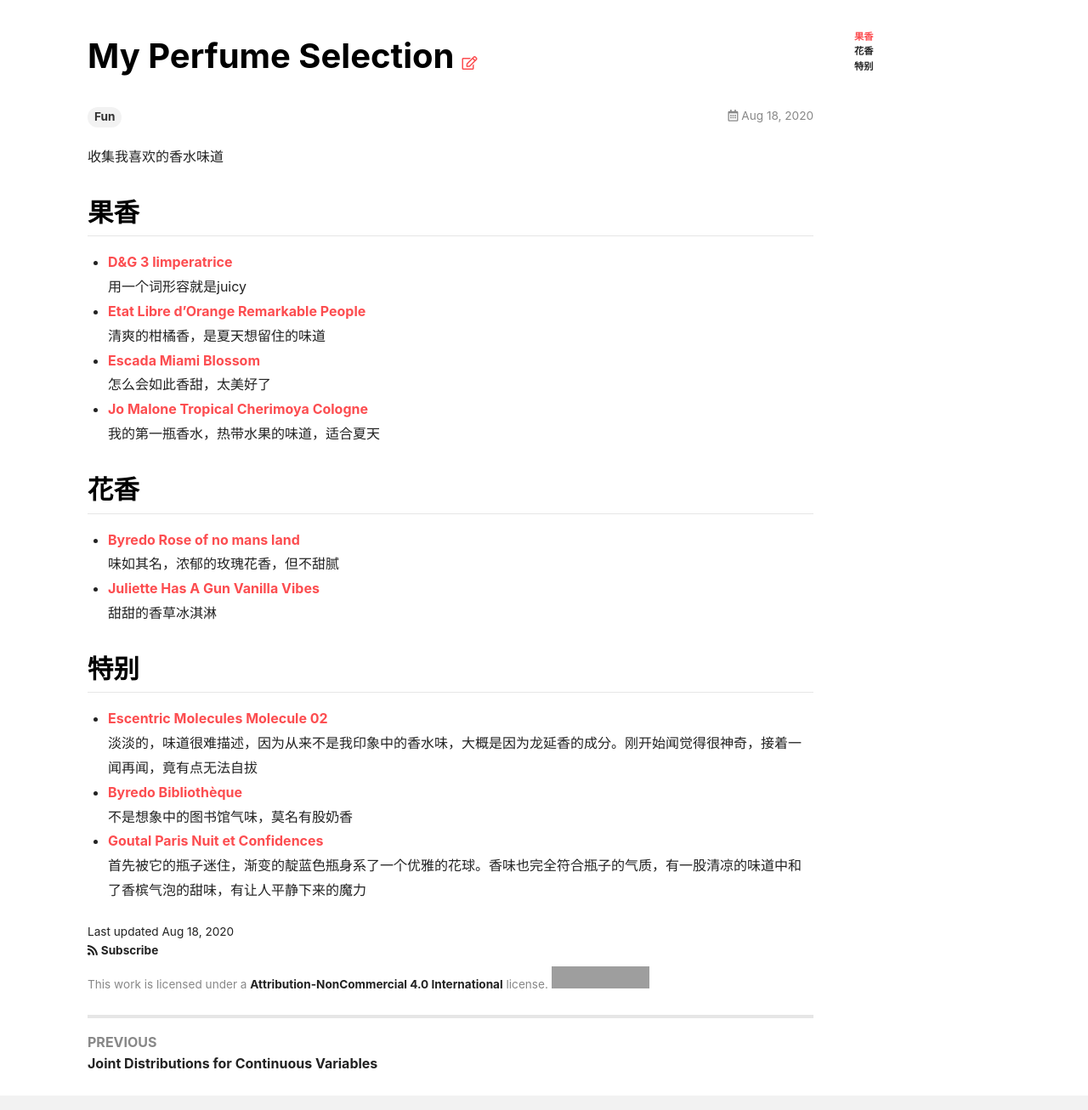
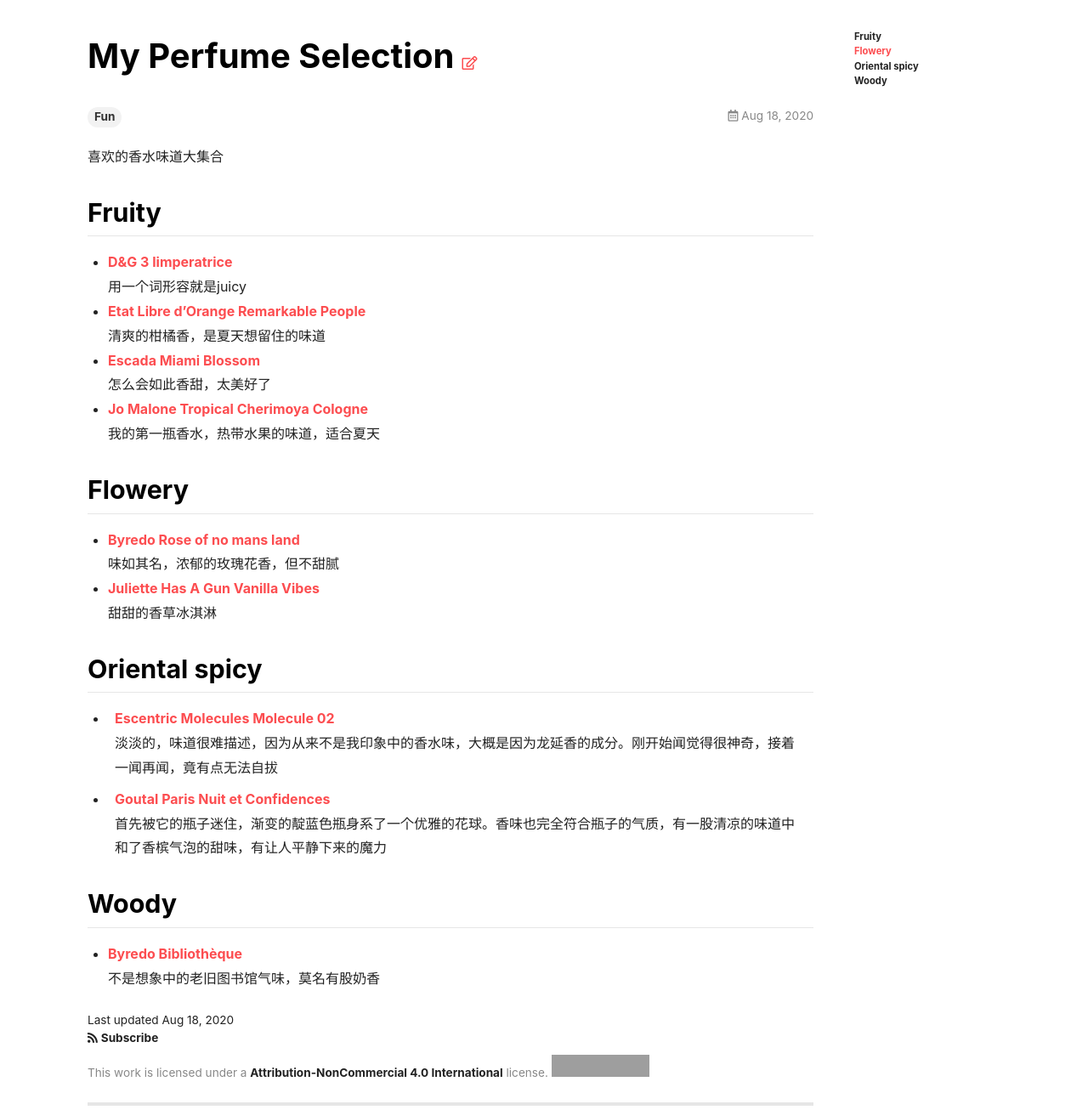
Before and after one commit to Yuleii/Yuleii.github.io, a Jekyll site: the page built from _posts/2020-08-18-perfume.md, in a window 1280 px wide and 1400 px high, cut to the strip 94-1400 px from the top of the window. Shown: the whole strip at 85% size. Built offline with Jekyll 4.4.1, drawn with Linux system fonts in a browser that asks for light colours; nearby versions of some CDN libraries; comment, search, counter and statistics services are not loaded; grey boxes are pictures that could not be loaded.

Commit message:
:pencil: Edit posts.

```diff
--- a/_posts/2020-08-18-perfume.md
+++ b/_posts/2020-08-18-perfume.md
@@ -10,11 +10,12 @@
 ---
 
 
-收集我喜欢的香水味道
+喜欢的香水味道大集合
 
 <!--more-->
 
-## 果香
+
+## Fruity
 - [D&G 3 limperatrice](https://www.fragrantica.asia/perfume/Dolce-Gabbana/D-G-Anthology-L-Imperatrice-3-6086.html)
 用一个词形容就是juicy
 - [Etat Libre d'Orange Remarkable People](https://www.fragrantica.asia/perfume/Etat-Libre-d-Orange/Remarkable-People-30504.html)
@@ -24,16 +25,24 @@
 - [Jo Malone Tropical Cherimoya Cologne](https://www.fragrantica.asia/perfume/Jo-Malone-London/Tropical-Cherimoya-Cologne-49602.html)
 我的第一瓶香水，热带水果的味道，适合夏天
 
-## 花香
+## Flowery
+
 - [Byredo Rose of no mans land](https://www.fragrantica.asia/perfume/Byredo/Rose-Of-No-Man-s-Land-31931.html)
 味如其名，浓郁的玫瑰花香，但不甜腻
 - [Juliette Has A Gun Vanilla Vibes](https://www.fragrantica.asia/perfume/Juliette-Has-A-Gun/Vanilla-Vibes-54878.html)
 甜甜的香草冰淇淋
 
-## 特别
+
+## Oriental spicy
+
 - [Escentric Molecules Molecule 02](https://www.fragrantica.asia/perfume/Escentric-Molecules/Escentric-02-3607.html)
 淡淡的，味道很难描述，因为从来不是我印象中的香水味，大概是因为龙延香的成分。刚开始闻觉得很神奇，接着一闻再闻，竟有点无法自拔
-- [Byredo Bibliothèque](https://www.fragrantica.asia/perfume/Byredo/Biblioth-que-43324.html)
-不是想象中的图书馆气味，莫名有股奶香
+
 - [Goutal Paris Nuit et Confidences](https://www.fragrantica.asia/perfume/Annick-Goutal/Nuit-et-Confidences-46239.html)
 首先被它的瓶子迷住，渐变的靛蓝色瓶身系了一个优雅的花球。香味也完全符合瓶子的气质，有一股清凉的味道中和了香槟气泡的甜味，有让人平静下来的魔力
+
+
+## Woody
+
+- [Byredo Bibliothèque](https://www.fragrantica.asia/perfume/Byredo/Biblioth-que-43324.html)
+不是想象中的老旧图书馆气味，莫名有股奶香
```
Also changed, not shown: _posts/2020-07-17-quantile-based-global-sensitivity-measures.md (+1 -1 lines).
